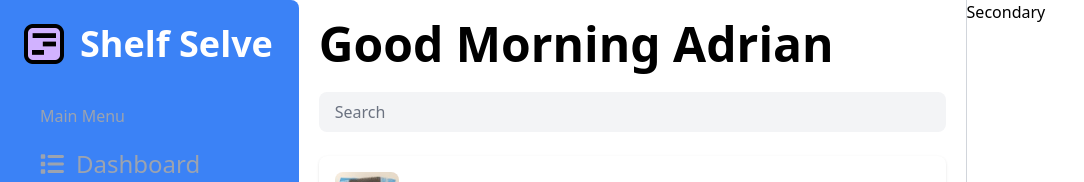
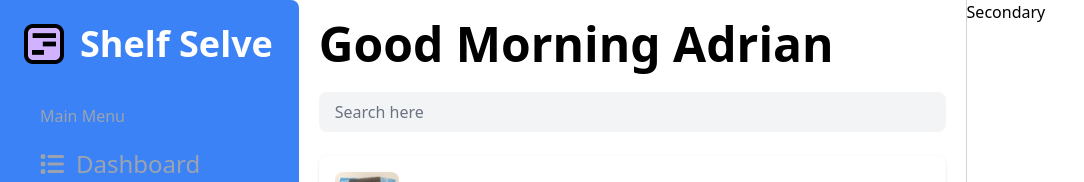
Before and after one commit to adriantwill/ShelfServe, a React (Vite) app: page / in a window 1280 px wide. Shown: the top 182 px of the page, without its empty margins (0-1084 px from the left). Built offline with nearby package versions, Linux system fonts and the light colour scheme.

Commit message:
changed search bar

```diff
--- a/src/App.tsx
+++ b/src/App.tsx
@@ -11,7 +11,7 @@ function App() {
           <h1 className="text-5xl font-semibold">Good Morning Adrian</h1>
           <input
             type="text"
-            placeholder="Search"
+            placeholder="Search here"
             className="my-6 px-4 py-2 bg-input text-text-primary rounded-lg placeholder-text-secondary focus:outline-none focus:ring-2 focus:ring-accent w-full focus:bg-input-focus transition-all duration-100 ease-in-out"
           />
           <div className="flex flex-col gap-4">
```
